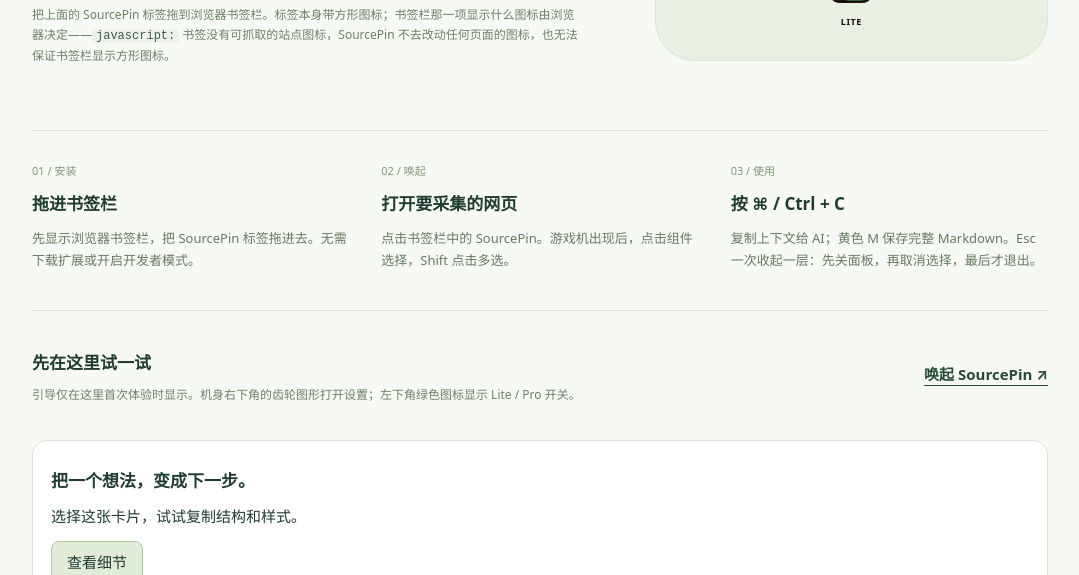
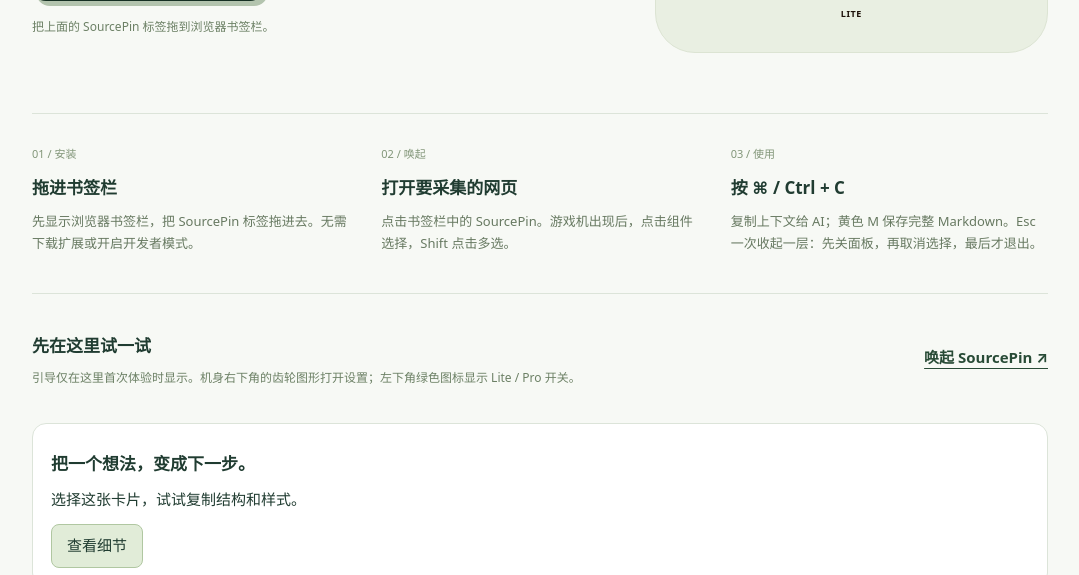
Before and after one commit to N107meow/SourcePin, a browser extension: page site/index.html in a window 1280 px wide. Shown: the part 525-1100 px from the top of the page, without its empty margins (100-1179 px from the left). Drawn offline with Linux system fonts and the light colour scheme; files whose address does not match are found by name.

Commit message:
docs: simplify bookmark installation hint

```diff
--- a/site/index.html
+++ b/site/index.html
@@ -13,7 +13,7 @@ code{font:12px/1.5 monospace;background:#eef2ea;color:#3f5c4d;border-radius:4px;
 </head>
 <body><main>
 <header><span class="brand">SourcePin<span style="color:#7da576">.</span></span><span class="edition">BOOKMARK EDITION</span></header>
-<section class="hero"><div><div class="eyebrow">一个书签，随手带走组件上下文</div><h1>放进书签栏，<br><em>在网页上选中。</em></h1><p class="lead">结构、样式和定位线索，一起交给你的 AI。<br>Lite / Pro 免费使用，无需账号。</p><a id="bookmarklet" class="bookmark-tag" draggable="true" href="{{BOOKMARKLET}}" title="SourcePin"><span class="drag-symbol" aria-hidden="true">⠿</span><svg class="tag-icon" viewBox="0 0 64 64" width="22" height="22" aria-hidden="true" focusable="false"><rect x="1.5" y="1.5" width="61" height="61" rx="14" fill="#3F8B7E" stroke="#1C1008" stroke-width="3"/><rect x="6.5" y="6.5" width="51" height="51" rx="9" fill="#D4EDE3" stroke="#1C1008" stroke-width="3"/><path d="M24 25.5v3.4M40 25.5v3.4" stroke="#1C1008" stroke-width="5.6" stroke-linecap="round"/><path d="M19.5 35.5c3 5 8.1 7.6 12.5 7.6s9.5-2.6 12.5-7.6" fill="none" stroke="#1C1008" stroke-width="4.4" stroke-linecap="round"/></svg>SourcePin<span aria-hidden="true">↗</span></a><p class="hint" id="install-hint" role="status">把上面的 SourcePin 标签拖到浏览器书签栏。标签本身带方形图标；书签栏那一项显示什么图标由浏览器决定——<code>javascript:</code> 书签没有可抓取的站点图标，SourcePin 不去改动任何页面的图标，也无法保证书签栏显示方形图标。</p></div><div class="showcase"><img src="./robot.svg" alt="SourcePin 游戏机"><span class="switch" aria-hidden="true"></span><span class="mode-label">LITE</span></div></section>
+<section class="hero"><div><div class="eyebrow">一个书签，随手带走组件上下文</div><h1>放进书签栏，<br><em>在网页上选中。</em></h1><p class="lead">结构、样式和定位线索，一起交给你的 AI。<br>Lite / Pro 免费使用，无需账号。</p><a id="bookmarklet" class="bookmark-tag" draggable="true" href="{{BOOKMARKLET}}" title="SourcePin"><span class="drag-symbol" aria-hidden="true">⠿</span><svg class="tag-icon" viewBox="0 0 64 64" width="22" height="22" aria-hidden="true" focusable="false"><rect x="1.5" y="1.5" width="61" height="61" rx="14" fill="#3F8B7E" stroke="#1C1008" stroke-width="3"/><rect x="6.5" y="6.5" width="51" height="51" rx="9" fill="#D4EDE3" stroke="#1C1008" stroke-width="3"/><path d="M24 25.5v3.4M40 25.5v3.4" stroke="#1C1008" stroke-width="5.6" stroke-linecap="round"/><path d="M19.5 35.5c3 5 8.1 7.6 12.5 7.6s9.5-2.6 12.5-7.6" fill="none" stroke="#1C1008" stroke-width="4.4" stroke-linecap="round"/></svg>SourcePin<span aria-hidden="true">↗</span></a><p class="hint" id="install-hint" role="status">把上面的 SourcePin 标签拖到浏览器书签栏。</p></div><div class="showcase"><img src="./robot.svg" alt="SourcePin 游戏机"><span class="switch" aria-hidden="true"></span><span class="mode-label">LITE</span></div></section>
 <section class="steps"><div><span class="step-number">01 / 安装</span><h2>拖进书签栏</h2><p>先显示浏览器书签栏，把 SourcePin 标签拖进去。无需下载扩展或开启开发者模式。</p></div><div><span class="step-number">02 / 唤起</span><h2>打开要采集的网页</h2><p>点击书签栏中的 SourcePin。游戏机出现后，点击组件选择，Shift 点击多选。</p></div><div><span class="step-number">03 / 使用</span><h2>按 ⌘ / Ctrl + C</h2><p>复制上下文给 AI；黄色 M 保存完整 Markdown。Esc 一次收起一层：先关面板，再取消选择，最后才退出。</p></div></section>
 <section class="try"><div><h2>先在这里试一试</h2><p class="hint">引导仅在这里首次体验时显示。机身右下角的齿轮图形打开设置；左下角绿色图标显示 Lite / Pro 开关。</p></div><a id="try-sourcepin" href="{{PREVIEW_BOOKMARKLET}}">唤起 SourcePin ↗</a></section>
 <article class="sample" data-testid="install-sample"><h2>把一个想法，变成下一步。</h2><p>选择这张卡片，试试复制结构和样式。</p><button id="install-toggle" data-testid="install-toggle" aria-expanded="false">查看细节</button><p id="sample-details" hidden>这段内容由你的真实点击展开，可以在 Pro 中录制。</p></article>
```
